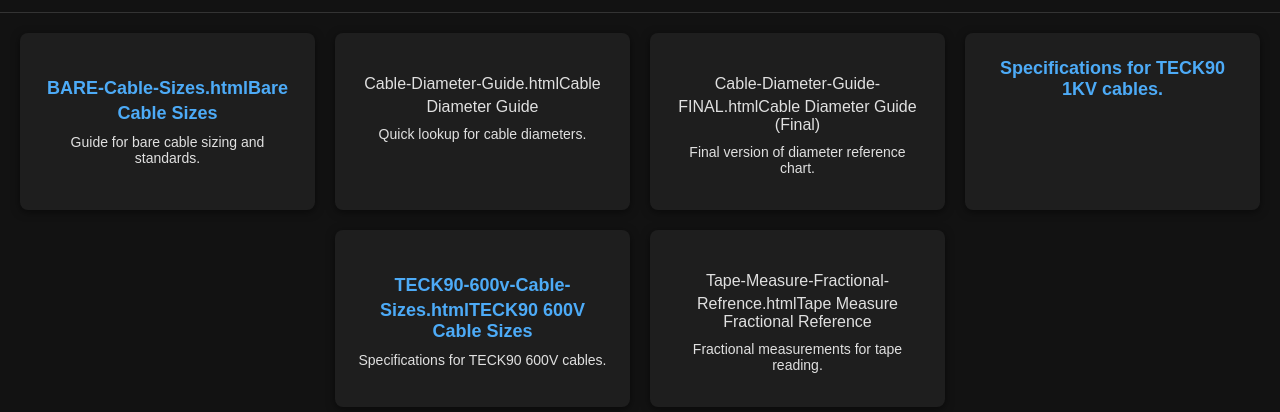
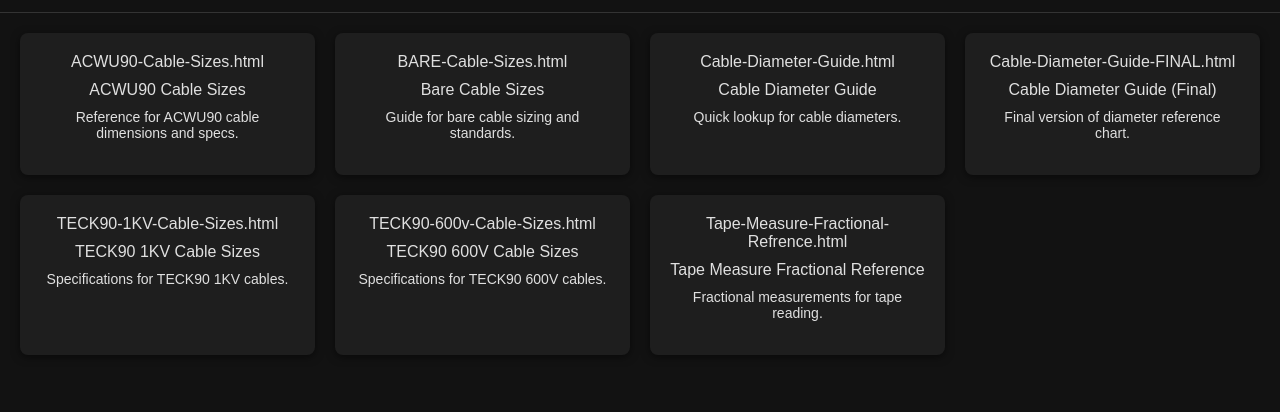
Before and after one commit to wireworks-operations/wire-reference-pages, a plain HTML site: page index.html in a window 1280 px wide. Shown: the part 70-482 px from the top of the page. Drawn offline with Linux system fonts and the light colour scheme.

Commit message:
Update index.html

```diff
--- a/index.html
+++ b/index.html
@@ -82,18 +82,23 @@ https://cdnjs.cloudflare.com/ajax/libs/font-awesome/6.5.0/css/all.min.css
         transform: translateY(-5px);
         box-shadow: 0 4px 12px rgba(0,0,0,0.7);
     }
-    .card i {
-        font-size: 40px;
-        margin-bottom: 10px;
-        color: var(--link-color);
-    }
     .card a {
         text-decoration: none;
         color: var(--link-color);
         font-weight: bold;
         font-size: 18px;
         display: block;
-        margin-top: 5px;
+        margin-top: 10px;
+    }
+    .card i {
+        font-size: 40px;
+        color: var(--link-color);
+        display: block;
+        margin-bottom: 10px;
+        transition: color 0.3s;
+    }
+    .card a:hover i {
+        color: #ffcc00; /* Highlight icon on hover */
     }
     .card p {
         color: var(--text-color);
@@ -110,38 +115,52 @@ https://cdnjs.cloudflare.com/ajax/libs/font-awesome/6.5.0/css/all.min.css
 </header>
 <div class="grid" id="cardGrid">
     <div class="card">
+        ACWU90-Cable-Sizes.html
             <i class="fas fa-bolt"></i>
-        <a href="ACWU90-Cable-Sizes90 Cable Sizes</a>
+            ACWU90 Cable Sizes
+        </a>
         <p>Reference for ACWU90 cable dimensions and specs.</p>
     </div>
     <div class="card">
+        BARE-Cable-Sizes.html
             <i class="fas fa-plug"></i>
-        BARE-Cable-Sizes.htmlBare Cable Sizes</a>
+            Bare Cable Sizes
+        </a>
         <p>Guide for bare cable sizing and standards.</p>
     </div>
     <div class="card">
+        Cable-Diameter-Guide.html
             <i class="fas fa-ruler-horizontal"></i>
-        Cable-Diameter-Guide.htmlCable Diameter Guide</a>
+            Cable Diameter Guide
+        </a>
         <p>Quick lookup for cable diameters.</p>
     </div>
     <div class="card">
+        Cable-Diameter-Guide-FINAL.html
             <i class="fas fa-ruler-combined"></i>
-        Cable-Diameter-Guide-FINAL.htmlCable Diameter Guide (Final)</a>
+            Cable Diameter Guide (Final)
+        </a>
         <p>Final version of diameter reference chart.</p>
     </div>
     <div class="card">
+        TECK90-1KV-Cable-Sizes.html
             <i class="fas fa-battery-full"></i>
-        <a href="TECK90-1KV-Cs.htmlTECK90 1KV Cable Sizes</a>
+            TECK90 1KV Cable Sizes
+        </a>
         <p>Specifications for TECK90 1KV cables.</p>
     </div>
     <div class="card">
+        TECK90-600v-Cable-Sizes.html
             <i class="fas fa-battery-half"></i>
-        TECK90-600v-Cable-Sizes.htmlTECK90 600V Cable Sizes</a>
+            TECK90 600V Cable Sizes
+        </a>
         <p>Specifications for TECK90 600V cables.</p>
     </div>
     <div class="card">
+        Tape-Measure-Fractional-Refrence.html
             <i class="fas fa-ruler"></i>
-        Tape-Measure-Fractional-Refrence.htmlTape Measure Fractional Reference</a>
+            Tape Measure Fractional Reference
+        </a>
         <p>Fractional measurements for tape reading.</p>
     </div>
 </div>
```
Lines whose indentation alone changed are shown as unchanged.
